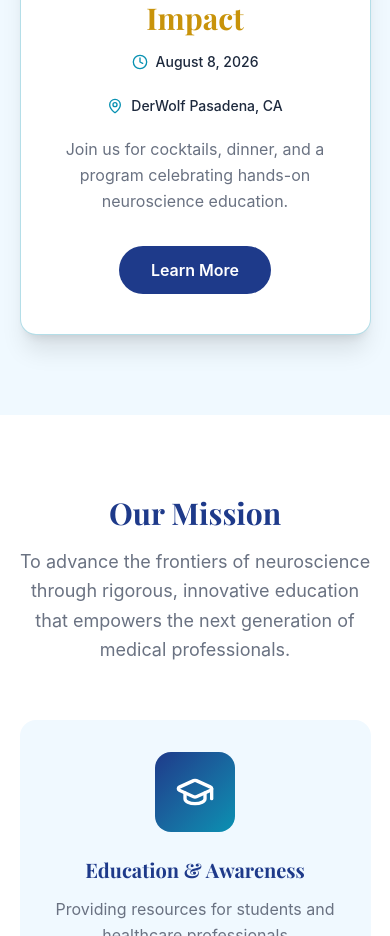
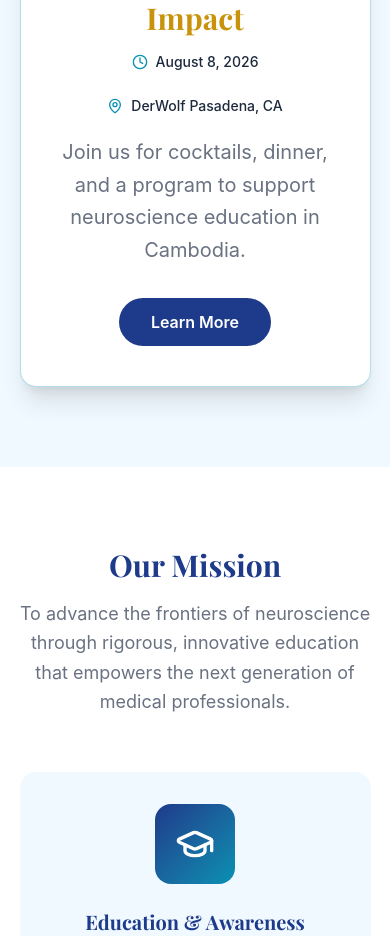
Before and after one commit to neurosciencesforall/neurosciencesforall-web, a React (Vite) app: page / in a window 390 px wide. Shown: the part 840-1776 px from the top of the page. Built offline with nearby package versions, Linux system fonts and the light colour scheme; no server answers.

Commit message:
Changed font sizes for all banner, navbar, eventspage and homepage

```diff
--- a/src/components/Navbar.jsx
+++ b/src/components/Navbar.jsx
@@ -53,7 +53,7 @@ export default function Navbar() {
 					<img
 						src={logoIcon}
 						alt="NeuroSciences For All logo"
-						className="w-14 h-14 object-contain shrink-0"
+						className="w-18 h-18 object-contain shrink-0"
 					/>
 					{/* Full name — only above 1024px */}
 					<div className="hidden lg:block">
@@ -71,12 +71,12 @@ export default function Navbar() {
 				</Link>
 
 				{/* Desktop Nav — only above 1024px */}
-				<ul className="hidden lg:flex items-center list-none m-0 p-0 gap-6 xl:gap-8">
+				<ul className="hidden lg:flex items-center list-none m-0 p-0 gap-5 xl:gap-8">
 					{navLinks.map(({ label, to }) => (
 						<li key={to} className="shrink-0">
 							<Link
 								to={to}
-								className={`relative text-[0.9rem] font-medium no-underline pb-1.5 transition-colors duration-300
+								className={`relative text-[1.1rem] font-medium no-underline pb-1.5 transition-colors duration-300
                   after:content-[''] after:absolute after:bottom-0 after:left-0 after:h-[2px] after:bg-teal
                   after:transition-all after:duration-300
                   ${
--- a/src/pages/EventsPage.jsx
+++ b/src/pages/EventsPage.jsx
@@ -42,7 +42,7 @@ export default function EventsPage() {
           </div>
 
           <div className="grid grid-cols-1 md:grid-cols-2 gap-10 items-center">
-            <div className="rounded-2xl overflow-hidden shadow-md aspect-video">
+            <div className="rounded-2xl overflow-hidden shadow-md aspect-2/1">
               <img
                 src={bannerImg}
                 alt="An Evening of Impact — Neurosciences For All fundraiser gala"
@@ -63,8 +63,8 @@ export default function EventsPage() {
                   DerWolf Pasadena, 72 N Fair Oaks Ave, Pasadena, CA
                 </span>
               </div>
-              <p className="text-gray-500 leading-relaxed mb-8">
-              Cocktails, dinner, and conversation in support of NFA's global neuroscience education programs. <br />
+              <p className="text-gray-500 leading-relaxed mb-8 text-xl">
+              Cocktails, dinner, and a program to support neuroscience education in Cambodia. <br />
               </p>
               <a
                 href={EVENTBRITE_URL}
--- a/src/pages/HomePage.jsx
+++ b/src/pages/HomePage.jsx
@@ -66,7 +66,7 @@ export default function HomePage() {
 							</span>
 							<div className="h-[2px] w-7 bg-teal" />
 						</div>
-						<h2 className="font-heading text-[#C8930A] text-3xl md:text-4xl font-bold mb-4">
+						<h2 className="font-heading text-[#C8930A] text-3xl md:text-3xl font-bold mb-4">
 							An Evening of Impact
 						</h2>
 						<div className="flex items-center justify-center gap-6 mb-5 flex-wrap">
@@ -79,9 +79,8 @@ export default function HomePage() {
 								DerWolf Pasadena, CA
 							</span>
 						</div>
-						<p className="text-gray-500 leading-relaxed max-w-md mx-auto mb-8">
-							Join us for cocktails, dinner, and a program celebrating
-							hands-on neuroscience education.
+						<p className="text-gray-500 leading-relaxed max-w-md mx-auto mb-8 text-xl">
+							Join us for cocktails, dinner, and a program to support neuroscience education in Cambodia.
 						</p>
 						<a
 							href={EVENTBRITE_URL}
```
Also changed, not shown: src/assets/NFA_Evening_of_Impact_Cover_Banner.png.
